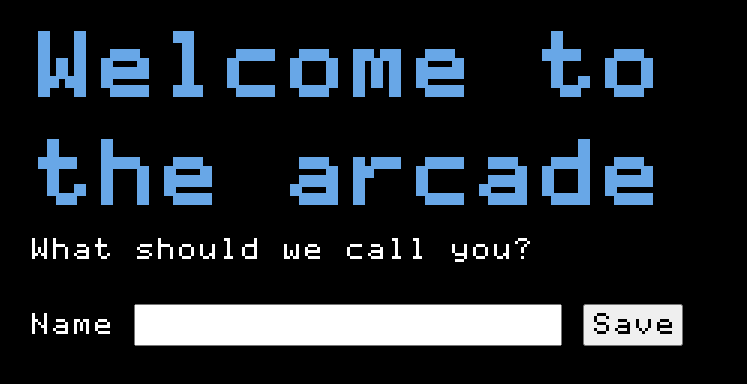
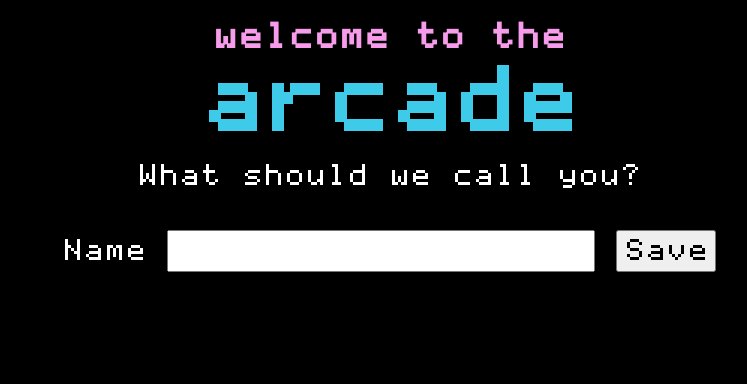
Before and after one commit to andrewmthomas87/arcade, a SvelteKit app: page /name in a window 1280 px wide. Shown: the top 384 px of the page, without its empty margins (251-998 px from the left). Built offline with nearby package versions, Linux system fonts and the light colour scheme.

Commit message:
Add button gifs, update styles, add lobby create game form

```diff
--- a/src/app.css
+++ b/src/app.css
@@ -222,6 +222,6 @@ a {
 
 @media only screen and (max-width: 480px) {
   body {
-    font-size: 13px;
+    font-size: 12px;
   }
 }
--- a/src/routes/(player)/+page.svelte
+++ b/src/routes/(player)/+page.svelte
@@ -1,15 +1,49 @@
+<script lang="ts">
+  import createBtnImg from '$lib/assets/create-btn.gif';
+  import joinBtnImg from '$lib/assets/join-btn.gif';
+</script>
+
 <main>
+  <h2>welcome to the</h2>
   <h1>arcade</h1>
 
   <ul>
-    <li><a href="/join">Join</a></li>
-    <li><a href="/create">Create</a></li>
+    <li><a href="/join"><img src={joinBtnImg} alt="Join" /></a></li>
+    <li><a href="/create"><img src={createBtnImg} alt="Create" /></a></li>
   </ul>
 </main>
 
 <style>
+  main {
+    text-align: center;
+  }
+
+  h2 {
+    color: var(--pink700);
+    margin-bottom: -0.333em;
+    font-size: 1.2em;
+  }
+
   h1 {
-    color: var(--blue600);
+    color: var(--cyan700);
     font-size: 3em;
   }
+
+  ul {
+    list-style: none;
+    padding: 0;
+  }
+
+  li {
+    margin-bottom: 12px;
+  }
+
+  a {
+    display: inline-block;
+  }
+
+  img {
+    width: 380px;
+    image-rendering: pixelated;
+  }
 </style>
--- a/src/routes/(player)/create/+page.svelte
+++ b/src/routes/(player)/create/+page.svelte
@@ -22,12 +22,12 @@
 
 <style>
   h1 {
-    color: var(--blue600);
+    color: var(--cyan700);
     font-size: 3em;
   }
 
   p.error {
-    color: var(--red600);
+    color: var(--red700);
     font-weight: 500;
   }
 </style>
--- a/src/routes/(player)/join/+page.svelte
+++ b/src/routes/(player)/join/+page.svelte
@@ -24,12 +24,12 @@
 
 <style>
   h1 {
-    color: var(--blue600);
+    color: var(--cyan700);
     font-size: 3em;
   }
 
   p.error {
-    color: var(--red600);
+    color: var(--red700);
     font-weight: 500;
   }
 </style>
--- a/src/routes/(player)/lobby/[lobbyCode]/+page.svelte
+++ b/src/routes/(player)/lobby/[lobbyCode]/+page.svelte
@@ -2,6 +2,7 @@
   import { onMount } from 'svelte';
   import type { PageData } from './$types';
   import { invalidate } from '$app/navigation';
+  import { enhance } from '$app/forms';
 
   const INVALIDATE_INTERVAL_MS = 2000;
 
@@ -15,21 +16,41 @@
 </script>
 
 <main>
-  <div class="header">
+  <section class="header">
     <h1>Lobby</h1>
     <span class="code">{data.lobby.code}</span>
-  </div>
+  </section>
 
+  <section>
     <h2>Players</h2>
     <ul>
       {#each data.lobby.players as player (player.id)}
         <li>{player.name}</li>
       {/each}
     </ul>
+  </section>
+
+  <section>
+    <h2>Play game</h2>
+
+    <form method="POST" use:enhance>
+      <label for="game">Game</label>
+      <select id="game" value="empty">
+        <option value="empty" disabled>Select a game</option>
+        <option value="verbose">verbose</option>
+      </select>
+
+      <button type="submit">Go</button>
+    </form>
+  </section>
 </main>
 
 <style>
-  div.header {
+  section {
+    margin-bottom: 16px;
+  }
+
+  section.header {
     display: flex;
     flex-direction: row;
     align-items: center;
@@ -37,7 +58,7 @@
 
   h1 {
     flex: 1;
-    color: var(--blue600);
+    color: var(--cyan700);
     font-size: 3em;
   }
 
--- a/src/routes/+error.svelte
+++ b/src/routes/+error.svelte
@@ -9,7 +9,7 @@
 
 <style>
   h1 {
-    color: var(--blue600);
+    color: var(--cyan700);
     font-size: 3em;
   }
 </style>
--- a/src/routes/name/+page.svelte
+++ b/src/routes/name/+page.svelte
@@ -6,7 +6,9 @@
 </script>
 
 <main>
-  <h1>Welcome to the arcade</h1>
+  <h2>welcome to the</h2>
+  <h1>arcade</h1>
+
   <p>What should we call you?</p>
   <br />
 
@@ -23,13 +25,23 @@
 </main>
 
 <style>
+  main {
+    text-align: center;
+  }
+
+  h2 {
+    color: var(--pink700);
+    margin-bottom: -0.333em;
+    font-size: 1.2em;
+  }
+
   h1 {
-    color: var(--blue600);
+    color: var(--cyan700);
     font-size: 3em;
   }
 
   p.error {
-    color: var(--red600);
+    color: var(--red700);
     font-weight: 500;
   }
 </style>
```
Also changed, not shown: src/routes/(player)/lobby/[lobbyCode]/+page.server.ts (+8 -2 lines), src/lib/assets/create-btn.gif (added), src/lib/assets/join-btn.gif (added). Lines whose indentation alone changed are shown as unchanged.
